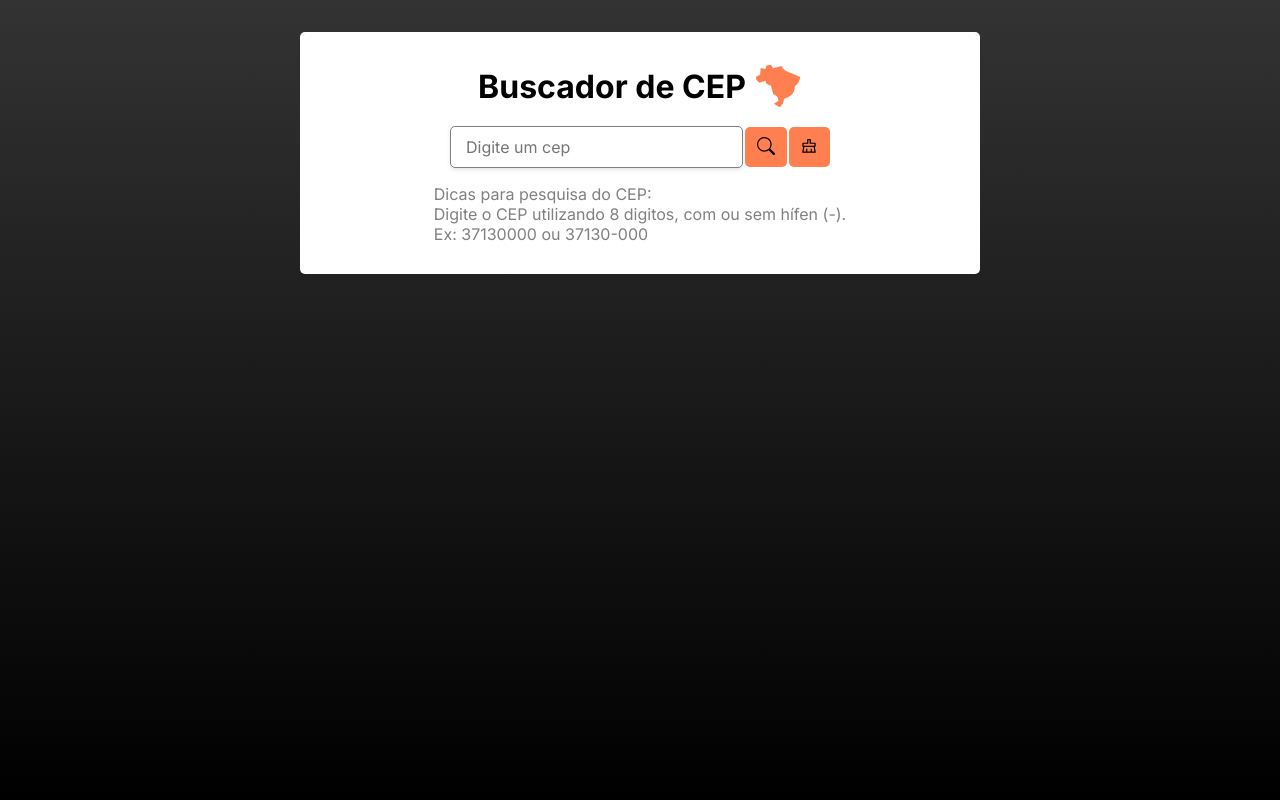
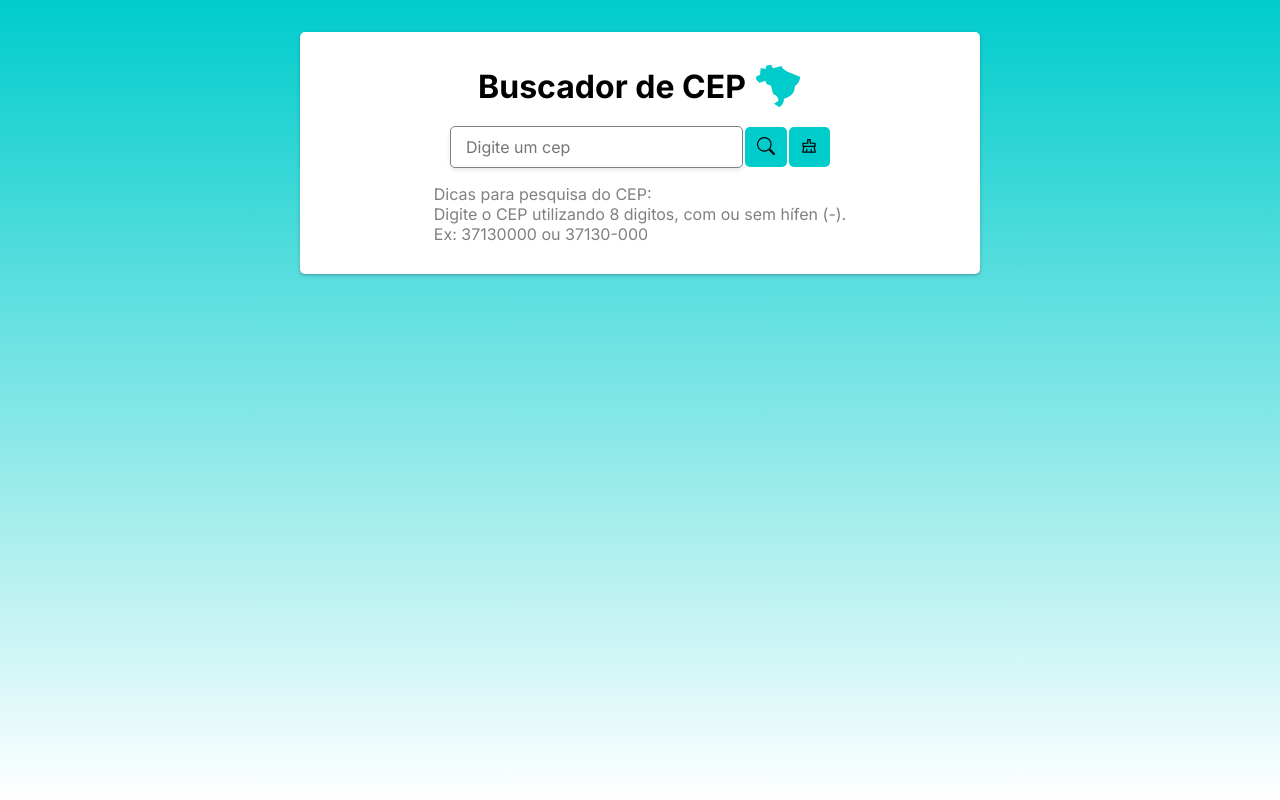
Before and after one commit to ramires-oliveira/Buscador-de-CEP, a React (Vite) app: page / in a window 1280 px wide. Built offline with nearby package versions, Linux system fonts and the light colour scheme.

Commit message:
Alteracao de cor e correcao de bugs.

```diff
--- a/src/components/CardResult/index.tsx
+++ b/src/components/CardResult/index.tsx
@@ -9,7 +9,7 @@ type ResultProps = {
 }
 
 const cardSearch = ({ cep, erro }: ResultProps) => {
-    const cor = erro ? "rgba(255, 0, 0, 0.6)" : "coral";
+    const cor = erro ? "rgba(255, 0, 0, 0.8)" : "#00cccc";
 
     if (cep !== null || erro !== null) {
         return (
@@ -17,6 +17,7 @@ const cardSearch = ({ cep, erro }: ResultProps) => {
                 <div className="content">
                     {cep && (
                         <>
+                            {cep.logradouro && (
                                 <div className="item">
                                     <div>
                                         <span className="label">Rua: </span><span className="info">{cep.logradouro}</span>
@@ -25,6 +26,8 @@ const cardSearch = ({ cep, erro }: ResultProps) => {
                                         <ClipBoard text={cep.logradouro} />
                                     </div>
                                 </div>
+                            )}
+                            {cep.bairro && (
                                 <div className="item">
                                     <div>
                                         <span className="label">Bairro: </span><span className="info">{cep.bairro}</span>
@@ -33,6 +36,7 @@ const cardSearch = ({ cep, erro }: ResultProps) => {
                                         <ClipBoard text={cep.bairro} />
                                     </div>
                                 </div>
+                            )}
                             <div className="item">
                                 <div>
                                     <span className="label">Cidade: </span><span className="info">{cep.localidade}</span>
--- a/src/components/CardResult/styles.tsx
+++ b/src/components/CardResult/styles.tsx
@@ -1,6 +1,6 @@
 import styled, { keyframes } from 'styled-components';
 
-interface CardSearchProps {
+interface CardResultProps {
     cor: string;
 }
 
@@ -17,7 +17,7 @@ const fadeInFadeOutRotate = keyframes`
   }
 `;
 
-export const Container = styled.div<CardSearchProps>`
+export const Container = styled.div<CardResultProps>`
     width: 60%;
     max-width: 680px;
     display: flex;
--- a/src/components/CardSearch/index.tsx
+++ b/src/components/CardSearch/index.tsx
@@ -13,7 +13,8 @@ const cardSearch = ({ loadCep, handleClear }: SearchProps) => {
 
     const [numberCep, setNumberCep] = useState("");
 
-    const handleKeyDown = (event: KeyboardEvent) => {
+    const handleKeyDown = (event: React.KeyboardEvent<HTMLInputElement>) => {
+        console.log(event);
         if (event.key === "Enter") {
             loadCep(numberCep);
         }
@@ -37,7 +38,7 @@ const cardSearch = ({ loadCep, handleClear }: SearchProps) => {
                 <GiBrazil />
             </Header>
             <SearchContent>
-                <input className='searchInput' value={numberCep} type="text" placeholder='Digite um cep' onChange={handleChange} onKeyDown={() => handleKeyDown} />
+                <input className='searchInput' value={numberCep} type="text" placeholder='Digite um cep' onChange={handleChange} onKeyDown={handleKeyDown} />
                 <button onClick={() => loadCep(numberCep)}>
                     <BsSearch />
                 </button>
--- a/src/components/CardSearch/styles.tsx
+++ b/src/components/CardSearch/styles.tsx
@@ -8,6 +8,7 @@ export const Container = styled.div`
   align-items: center;
   gap: 1rem;
   background-color: white;
+  box-shadow: rgba(50, 50, 93, 0.25) 0px 2px 5px -1px, rgba(0, 0, 0, 0.3) 0px 1px 3px -1px;
   padding: 30px 20px;
   border: none;
   border-radius: 5px;
@@ -37,7 +38,7 @@ export const Header = styled.div`
 
   svg{
     font-size: 3rem;
-    color: coral;
+    color: #00cccc;
   }
 
   @media(min-width: 360px) and (max-width: 430px){
@@ -73,7 +74,7 @@ export const SearchContent = styled.div`
   }
 
   button{
-    background-color: coral;
+    background-color: #00cccc;
     border: none;
     width: 55px;
     border-radius: 5px;
@@ -88,7 +89,7 @@ export const SearchContent = styled.div`
   }
 
   button:hover{
-    background-color: #E67147;
+    background-color: #009090;
   }
 
   @media (max-width: 350px){
--- a/src/index.css
+++ b/src/index.css
@@ -9,7 +9,8 @@ body {
   min-height: 100vh;
   width: 100vw;
   padding: 2rem;
-  background: linear-gradient(to top, #000000, #333333);
+  background: #00cccc; /* fallback for older browsers */
+  background: linear-gradient(to bottom, #00cccc, white);
   background-repeat: no-repeat;
 
   @media (max-width: 300px){
```
Also changed, not shown: public/brazil.svg, src/img/loading.svg. Lines whose indentation alone changed are shown as unchanged.
